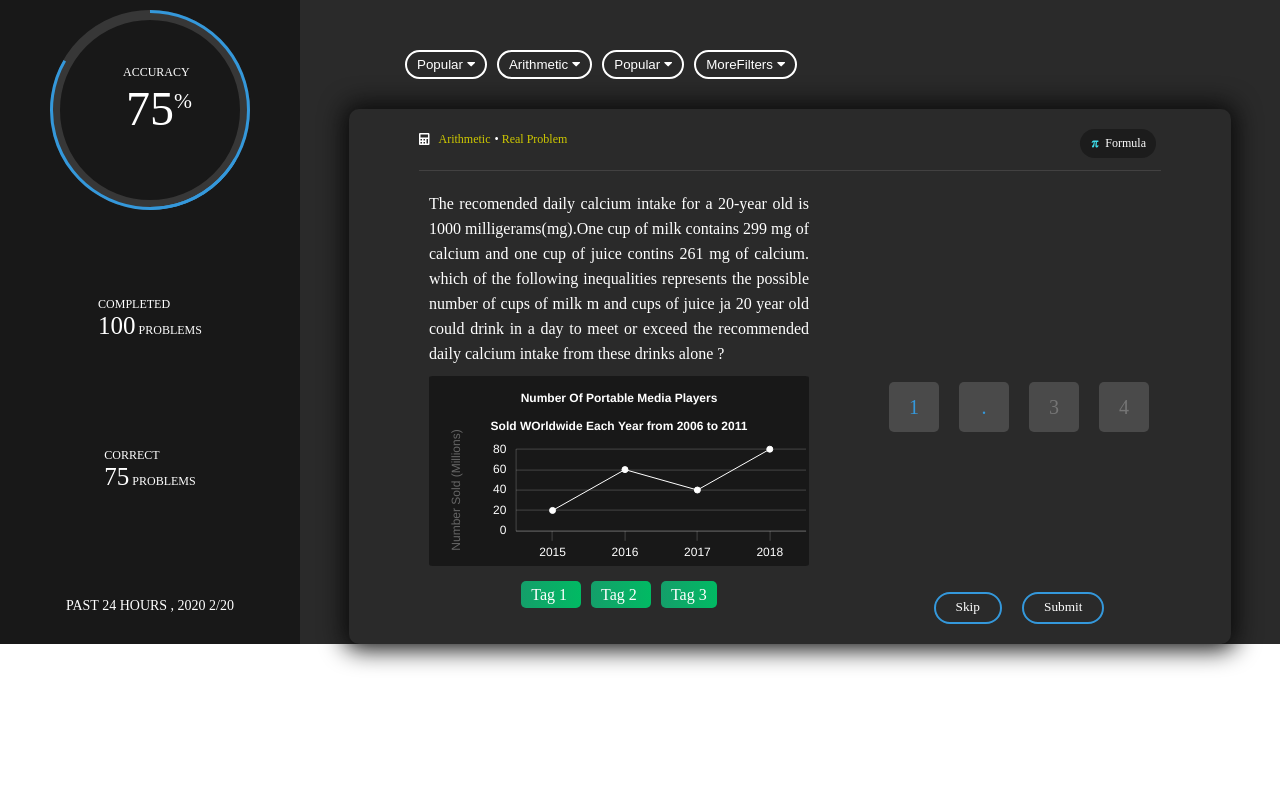
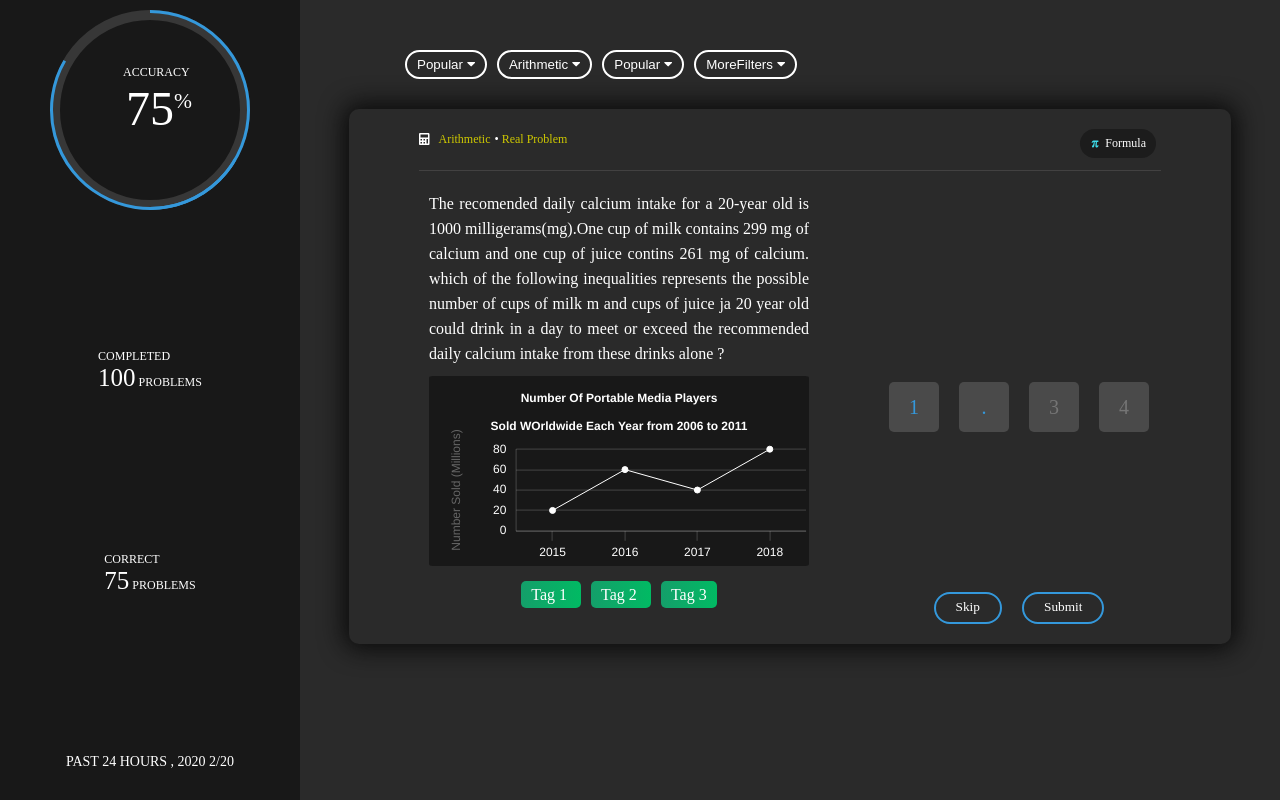
Before and after one commit to Johnsavadkuhi/Johnsavadkuhi.github.io, a React (Create React App) app: page / in a window 1280 px wide. Built offline with nearby package versions, Linux system fonts and the light colour scheme.

Commit message:
add height to right class

```diff
--- a/src/Style/css/mainwrap.css
+++ b/src/Style/css/mainwrap.css
@@ -32,6 +32,7 @@ a {
 }
 
 .right {
+  height: 100vh;
   width: 80%;
   background-color: #2a2a2a;
 }
--- a/src/Style/mainwrap.scss
+++ b/src/Style/mainwrap.scss
@@ -32,6 +32,7 @@ a {
 }
 
 .right {
+	height: 100vh;
     width : 80%;
 	background-color: #2a2a2a;
 }
```
Also changed, not shown: 1 other file (tests, documents, lock files or other folders).
